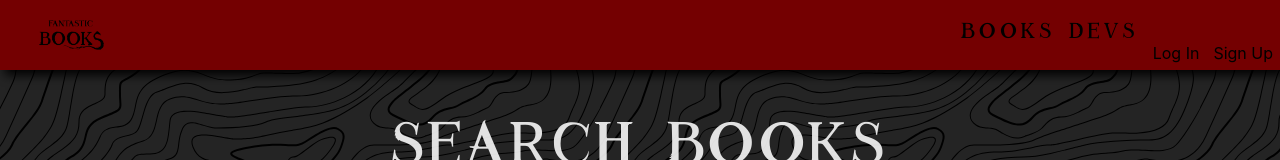
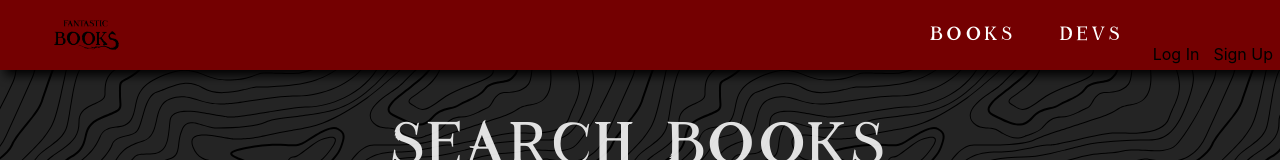
Before and after one commit to cmpacheco23/fantastic-books-front-end, a React (Vite) app: page /books in a window 1280 px wide. Shown: the top 160 px of the page. Built offline with nearby package versions, Linux system fonts and the light colour scheme; no server answers.

Commit message:
changes to the nav bar

```diff
--- a/src/components/NavBar/NavBar.jsx
+++ b/src/components/NavBar/NavBar.jsx
@@ -9,22 +9,24 @@ const NavBar = ({ user, handleLogout }) => {
 
     <nav className={styles.nav}>
 
+
       <ul className={styles.right}>
+        {user ? (
+
+  <li><NavLink style={{ color: 'white'}} to={`/profiles/${user.profile}`} className={styles.navLink}>Welcome, {user.name}</NavLink>
+        </li>) : null}
+        <ul className={styles.center}>
         <li><NavLink to="/" className={styles.navLink}> <img src={'/assets/fantastic-beast.png'} className={styles.logo}/> </NavLink></li>
-
-        {user ? (
-        <li>
-          <NavLink style={{ color: 'black'}} to={`/profiles/${user.profile}`} className={styles.navLink}>Welcome, {user.name}</NavLink>
-        </li>) : null}
+      </ul>
       </ul>
       <div className={styles.left}>
         <ul>
-          <li><NavLink style={{ color: 'black' }} to="/books" className={styles.navLink}> Books </NavLink></li>
+          <li><NavLink style={{ color: 'white' }} to="/books" className={styles.navLink}> Books </NavLink></li>
 
 
-          {user ? <li><NavLink style={{ color: 'black' }} to="/profiles" className={styles.navLink}>Profiles</NavLink></li> : '' }
+          {user ? <li><NavLink style={{ color: 'white' }} to="/profiles" className={styles.navLink}>Profiles</NavLink></li> : '' }
 
-        <li><NavLink style={{ color: 'black' }} to="/about" className={styles.navLink}> Devs</NavLink></li>
+        <li><NavLink style={{ color: 'white' }} to="/about" className={styles.navLink}> Devs</NavLink></li>
 
 
         </ul>
@@ -32,7 +34,7 @@ const NavBar = ({ user, handleLogout }) => {
 
         {user ?
           <ul>
-            <li><NavLink style={{ color: 'black' }} to="/auth/logout" onClick={handleLogout} className={styles.navLink}>Logout</NavLink></li>
+            <li><NavLink style={{ color: 'white' }} to="/auth/logout" onClick={handleLogout} className={styles.navLink}>Logout</NavLink></li>
             {/* <li><NavLink to="/auth/change-password">Change Password</NavLink></li>  */}
           </ul>
         :
--- a/src/components/NavBar/NavBar.module.css
+++ b/src/components/NavBar/NavBar.module.css
@@ -10,10 +10,11 @@
 .navLink{
   margin-bottom: 20px;
   margin-top: 20px;
-  font-size: 18px;
+  font-size: 16px;
   font-family: 'Fantastic', sans-serif;
   word-spacing: 10px;
   letter-spacing: 4px;
+  padding: 0 15px
 }
 
 .nav {
@@ -26,6 +27,7 @@
   display: flex;
   flex-direction: row;
   justify-content: space-between;
+  align-items: center; /* Vertically center the content */
   box-shadow: 5px 5px 10px black;
 }
 
@@ -65,3 +67,12 @@ li {
   margin: 7px;
   text-decoration: none;
 }
+
+
+.center {
+  display: flex;
+  justify-content: center; /* Horizontally center the content */
+  align-items: center; /* Vertically center the content */
+  margin-left: auto; /* Push the center section to the right */
+  margin-right: auto; /* Push the center section to the left */
+}
--- a/src/pages/BookSearch/BookSearch.module.css
+++ b/src/pages/BookSearch/BookSearch.module.css
@@ -132,7 +132,8 @@ html, body {
   margin-top: 40px;
   font-size: 20px;
   height: 45px;
-
+  font-family: 'Roboto', sans-serif;
+  font-weight: 700;
   /* Hide the button by default */
   opacity: 0;
   visibility: hidden;
```
